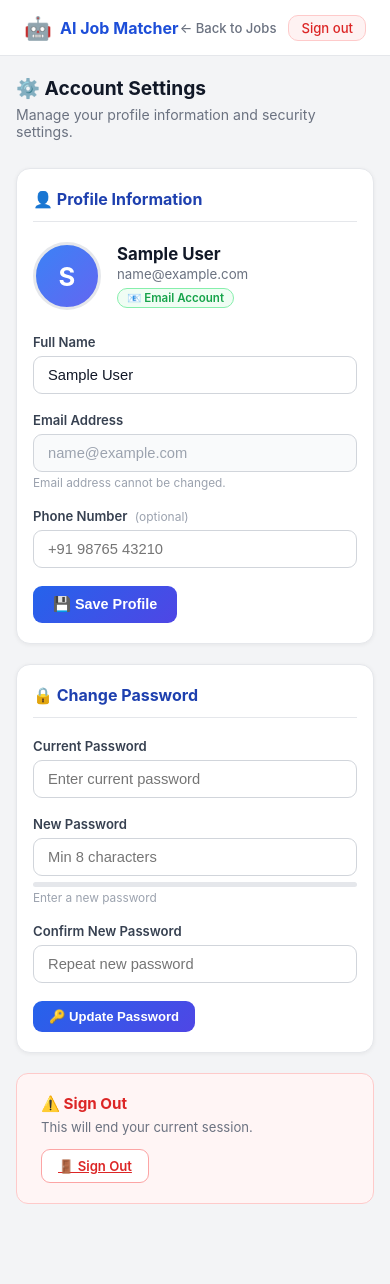
After one commit to ohmprakashs/ai-job-fetcher, a Flask app: page /account-settings in a window 390 px wide. The commit adds this page. Run offline with Flask 3, Linux system fonts and the light colour scheme; the visitor is signed in with stand-in values (Sample User, id 1); data comes from the database, SQL or seed files in the repository.

Commit message:
feat: add Account Settings page (profile edit + password change)
- New /account-settings GET/POST route with @login_required
- Profile card: edit name, phone (email is read-only)
- Password card: current → new → confirm with strength meter (hidden for Google SSO users)
- Avatar shows Google picture or initial letter with auth type badge
- add update_user_profile() DB helper (name, phone, password_hash)
- Navbar: ⚙️ Settings button added between username and Sign out
- Responsive layout, works on mobile

Co-authored-by: Copilot <223556219+Copilot@users.noreply.github.com>

```diff
--- /dev/null
+++ b/app/templates/account_settings.html
@@ -0,0 +1,277 @@
+<!DOCTYPE html>
+<html lang="en">
+<head>
+  <meta charset="UTF-8">
+  <meta name="viewport" content="width=device-width, initial-scale=1.0">
+  <title>Account Settings – AI Job Matcher</title>
+  <style>
+    *, *::before, *::after { box-sizing: border-box; margin: 0; padding: 0; }
+    body { font-family: 'Inter', system-ui, sans-serif; background: #f3f4f6; color: #111827; min-height: 100vh; }
+
+    /* ── Navbar ── */
+    .navbar {
+      background: #fff;
+      border-bottom: 1px solid #e5e7eb;
+      padding: 0 24px;
+      height: 56px;
+      display: flex;
+      align-items: center;
+      justify-content: space-between;
+      position: sticky;
+      top: 0;
+      z-index: 100;
+    }
+    .navbar-brand { font-size: 1rem; font-weight: 700; color: #1d4ed8; text-decoration: none; display: flex; align-items: center; gap: 8px; }
+    .navbar-brand span { font-size: 1.4rem; }
+    .navbar-right { display: flex; align-items: center; gap: 12px; }
+    .navbar-right a { font-size: .82rem; color: #6b7280; text-decoration: none; font-weight: 500; }
+    .navbar-right a:hover { color: #1d4ed8; }
+
+    /* ── Page layout ── */
+    .page-wrap { max-width: 680px; margin: 40px auto; padding: 0 16px 60px; }
+    h1 { font-size: 1.45rem; font-weight: 700; color: #111827; margin-bottom: 6px; }
+    .subtitle { font-size: .88rem; color: #6b7280; margin-bottom: 28px; }
+
+    /* ── Card ── */
+    .card {
+      background: #fff;
+      border-radius: 14px;
+      border: 1px solid #e5e7eb;
+      padding: 28px 32px;
+      margin-bottom: 20px;
+      box-shadow: 0 1px 4px rgba(0,0,0,.06);
+    }
+    .card-title {
+      font-size: 1rem;
+      font-weight: 700;
+      color: #1e40af;
+      margin-bottom: 20px;
+      display: flex;
+      align-items: center;
+      gap: 8px;
+      border-bottom: 1px solid #e5e7eb;
+      padding-bottom: 12px;
+    }
+
+    /* ── Avatar ── */
+    .avatar-row { display: flex; align-items: center; gap: 16px; margin-bottom: 24px; }
+    .avatar {
+      width: 68px; height: 68px; border-radius: 50%;
+      background: linear-gradient(135deg,#3b82f6,#6366f1);
+      display: flex; align-items: center; justify-content: center;
+      font-size: 1.6rem; font-weight: 700; color: #fff;
+      flex-shrink: 0; border: 3px solid #e5e7eb;
+      overflow: hidden;
+    }
+    .avatar img { width: 100%; height: 100%; object-fit: cover; }
+    .avatar-info { flex: 1; }
+    .avatar-info .user-name { font-size: 1.05rem; font-weight: 700; color: #111827; }
+    .avatar-info .user-email { font-size: .83rem; color: #6b7280; margin-top: 2px; }
+    .badge-sso {
+      display: inline-flex; align-items: center; gap: 4px;
+      background: #eff6ff; border: 1px solid #bfdbfe;
+      color: #1d4ed8; font-size: .72rem; font-weight: 600;
+      border-radius: 20px; padding: 2px 9px; margin-top: 6px;
+    }
+
+    /* ── Form ── */
+    .form-group { margin-bottom: 18px; }
+    label { display: block; font-size: .82rem; font-weight: 600; color: #374151; margin-bottom: 6px; }
+    .optional { font-weight: 400; color: #9ca3af; font-size: .75rem; margin-left: 4px; }
+    input[type=text], input[type=email], input[type=tel], input[type=password] {
+      width: 100%; padding: 10px 14px;
+      border: 1.5px solid #d1d5db; border-radius: 9px;
+      font-size: .92rem; color: #111827; background: #fff;
+      transition: border-color .2s;
+      outline: none;
+    }
+    input:focus { border-color: #3b82f6; box-shadow: 0 0 0 3px rgba(59,130,246,.12); }
+    input:disabled { background: #f9fafb; color: #9ca3af; cursor: not-allowed; }
+
+    /* Password strength */
+    .pw-bar-wrap { height: 5px; border-radius: 3px; background: #e5e7eb; margin-top: 6px; overflow: hidden; }
+    .pw-bar { height: 100%; border-radius: 3px; transition: width .3s, background .3s; width: 0; }
+    .pw-hint { font-size: .74rem; color: #9ca3af; margin-top: 4px; }
+
+    /* ── Buttons ── */
+    .btn { display: inline-flex; align-items: center; gap: 6px; padding: 10px 20px; border-radius: 9px; font-size: .9rem; font-weight: 600; cursor: pointer; border: none; transition: background .2s, transform .1s; }
+    .btn:active { transform: scale(.97); }
+    .btn-primary { background: linear-gradient(135deg,#2563eb,#4f46e5); color: #fff; }
+    .btn-primary:hover { background: linear-gradient(135deg,#1d4ed8,#4338ca); }
+    .btn-danger { background: #fff; color: #dc2626; border: 1.5px solid #fca5a5; }
+    .btn-danger:hover { background: #fef2f2; }
+    .btn-sm { padding: 8px 16px; font-size: .82rem; }
+
+    /* ── Alerts ── */
+    .alert { padding: 12px 16px; border-radius: 9px; font-size: .88rem; font-weight: 500; margin-bottom: 18px; }
+    .alert-error   { background: #fef2f2; border: 1px solid #fecaca; color: #dc2626; }
+    .alert-success { background: #f0fdf4; border: 1px solid #bbf7d0; color: #16a34a; }
+
+    /* ── Divider ── */
+    .divider { border: none; border-top: 1px solid #e5e7eb; margin: 20px 0; }
+
+    /* ── Danger zone ── */
+    .danger-section { background: #fff5f5; border: 1px solid #fecaca; border-radius: 12px; padding: 20px 24px; }
+    .danger-section h3 { color: #dc2626; font-size: .95rem; margin-bottom: 6px; }
+    .danger-section p { font-size: .82rem; color: #6b7280; margin-bottom: 14px; }
+
+    /* ── Responsive ── */
+    @media (max-width: 600px) {
+      .card { padding: 20px 16px; }
+      .page-wrap { margin: 20px auto; }
+      h1 { font-size: 1.2rem; }
+    }
+  </style>
+</head>
+<body>
+
+<!-- Navbar -->
+<nav class="navbar">
+  <a class="navbar-brand" href="/"><span>🤖</span> AI Job Matcher</a>
+  <div class="navbar-right">
+    <a href="/">← Back to Jobs</a>
+    <a href="/logout" style="color:#dc2626;background:#fef2f2;border:1px solid #fecaca;border-radius:10px;padding:4px 12px;">Sign out</a>
+  </div>
+</nav>
+
+<div class="page-wrap">
+  <h1>⚙️ Account Settings</h1>
+  <p class="subtitle">Manage your profile information and security settings.</p>
+
+  <!-- Global alerts -->
+  {% if error %}
+  <div class="alert alert-error">⚠️ {{ error }}</div>
+  {% endif %}
+  {% if success %}
+  <div class="alert alert-success">✅ {{ success }}</div>
+  {% endif %}
+
+  <!-- ── Profile Card ── -->
+  <div class="card">
+    <div class="card-title">👤 Profile Information</div>
+
+    <!-- Avatar + identity summary -->
+    <div class="avatar-row">
+      <div class="avatar">
+        {% if user.picture %}
+          <img src="{{ user.picture }}" alt="{{ user.name }}" onerror="this.parentNode.innerHTML='{{ (user.name or user.email)[0]|upper }}'">
+        {% else %}
+          {{ (user.name or user.email or '?')[0]|upper }}
+        {% endif %}
+      </div>
+      <div class="avatar-info">
+        <div class="user-name">{{ user.name or '(No name set)' }}</div>
+        <div class="user-email">{{ user.email }}</div>
+        {% if user.auth_type == 'google' %}
+        <div class="badge-sso">🔵 Google Account</div>
+        {% else %}
+        <div class="badge-sso" style="background:#f0fdf4;border-color:#86efac;color:#16a34a;">📧 Email Account</div>
+        {% endif %}
+      </div>
+    </div>
+
+    <form method="POST" action="/account-settings">
+      <input type="hidden" name="action" value="profile">
+
+      <div class="form-group">
+        <label for="name">Full Name</label>
+        <input type="text" id="name" name="name" value="{{ user.name or '' }}"
+               placeholder="Your full name" required>
+      </div>
+
+      <div class="form-group">
+        <label for="email">Email Address</label>
+        <input type="email" id="email" value="{{ user.email }}" disabled
+               title="Email cannot be changed">
+        <div class="pw-hint">Email address cannot be changed.</div>
+      </div>
+
+      <div class="form-group">
+        <label for="phone">Phone Number <span class="optional">(optional)</span></label>
+        <input type="tel" id="phone" name="phone" value="{{ user.phone or '' }}"
+               placeholder="+91 98765 43210">
+      </div>
+
+      <button type="submit" class="btn btn-primary">💾 Save Profile</button>
+    </form>
+  </div>
+
+  <!-- ── Change Password Card ── -->
+  {% if user.auth_type != 'google' %}
+  <div class="card">
+    <div class="card-title">🔒 Change Password</div>
+    <form method="POST" action="/account-settings" id="pw-form">
+      <input type="hidden" name="action" value="password">
+
+      <div class="form-group">
+        <label for="current_password">Current Password</label>
+        <input type="password" id="current_password" name="current_password"
+               placeholder="Enter current password" required autocomplete="current-password">
+      </div>
+
+      <div class="form-group">
+        <label for="new_password">New Password</label>
+        <input type="password" id="new_password" name="new_password"
+               placeholder="Min 8 characters" required autocomplete="new-password"
+               oninput="pwStrength(this.value)">
+        <div class="pw-bar-wrap"><div class="pw-bar" id="pw-bar"></div></div>
+        <div class="pw-hint" id="pw-hint">Enter a new password</div>
+      </div>
+
+      <div class="form-group">
+        <label for="confirm_password">Confirm New Password</label>
+        <input type="password" id="confirm_password" name="confirm_password"
+               placeholder="Repeat new password" required autocomplete="new-password">
+      </div>
+
+      <button type="submit" class="btn btn-primary btn-sm">🔑 Update Password</button>
+    </form>
+  </div>
+  {% else %}
+  <div class="card" style="opacity:.7;">
+    <div class="card-title">🔒 Change Password</div>
+    <p style="font-size:.87rem;color:#6b7280;">Password management is handled by Google for your account.</p>
+  </div>
+  {% endif %}
+
+  <!-- ── Danger Zone ── -->
+  <div class="danger-section">
+    <h3>⚠️ Sign Out</h3>
+    <p>This will end your current session.</p>
+    <a href="/logout" class="btn btn-danger btn-sm">🚪 Sign Out</a>
+  </div>
+</div>
+
+<script>
+function pwStrength(pw) {
+  const bar  = document.getElementById('pw-bar');
+  const hint = document.getElementById('pw-hint');
+  let score = 0;
+  if (pw.length >= 8)  score++;
+  if (pw.length >= 12) score++;
+  if (/[A-Z]/.test(pw)) score++;
+  if (/[0-9]/.test(pw)) score++;
+  if (/[^A-Za-z0-9]/.test(pw)) score++;
+  const levels = [
+    {w:'0%',   bg:'#e5e7eb', label:''},
+    {w:'20%',  bg:'#ef4444', label:'Very weak'},
+    {w:'40%',  bg:'#f97316', label:'Weak'},
+    {w:'60%',  bg:'#eab308', label:'Fair'},
+    {w:'80%',  bg:'#22c55e', label:'Strong'},
+    {w:'100%', bg:'#16a34a', label:'Very strong'},
+  ];
+  const l = levels[Math.min(score, 5)];
+  bar.style.width = l.w;
+  bar.style.background = l.bg;
+  hint.textContent = l.label;
+  hint.style.color = l.bg;
+}
+
+// Live confirm-password match indicator
+document.getElementById('confirm_password')?.addEventListener('input', function() {
+  const np = document.getElementById('new_password').value;
+  this.style.borderColor = this.value && this.value !== np ? '#ef4444' : '#d1d5db';
+});
+</script>
+</body>
+</html>
--- a/app/templates/index.html
+++ b/app/templates/index.html
@@ -865,6 +865,7 @@
                      onerror="this.style.display='none'">
                 {% endif %}
                 <span style="font-size:.82rem;color:#374151;font-weight:600;max-width:120px;overflow:hidden;text-overflow:ellipsis;white-space:nowrap;">{{ current_user.name or current_user.email }}</span>
+                <a href="/account-settings" style="font-size:.78rem;color:#2563eb;text-decoration:none;font-weight:600;background:#eff6ff;border:1px solid #bfdbfe;border-radius:12px;padding:3px 10px;">⚙️ Settings</a>
                 <a href="/logout" style="font-size:.78rem;color:#dc2626;text-decoration:none;font-weight:600;background:#fef2f2;border:1px solid #fecaca;border-radius:12px;padding:3px 10px;">Sign out</a>
             </div>
             {% endif %}
```
Also changed, not shown: app/job_db.py (+23 -0 lines), app/ui.py (+53 -1 lines).
